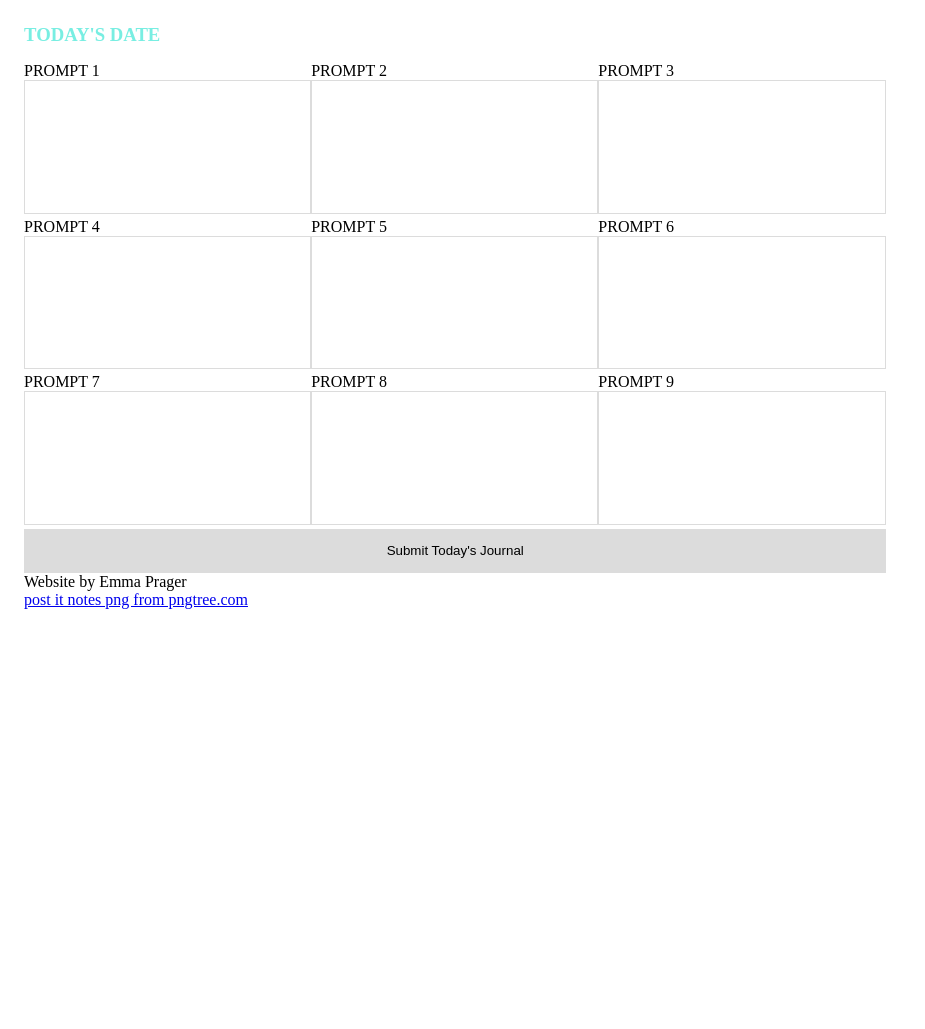
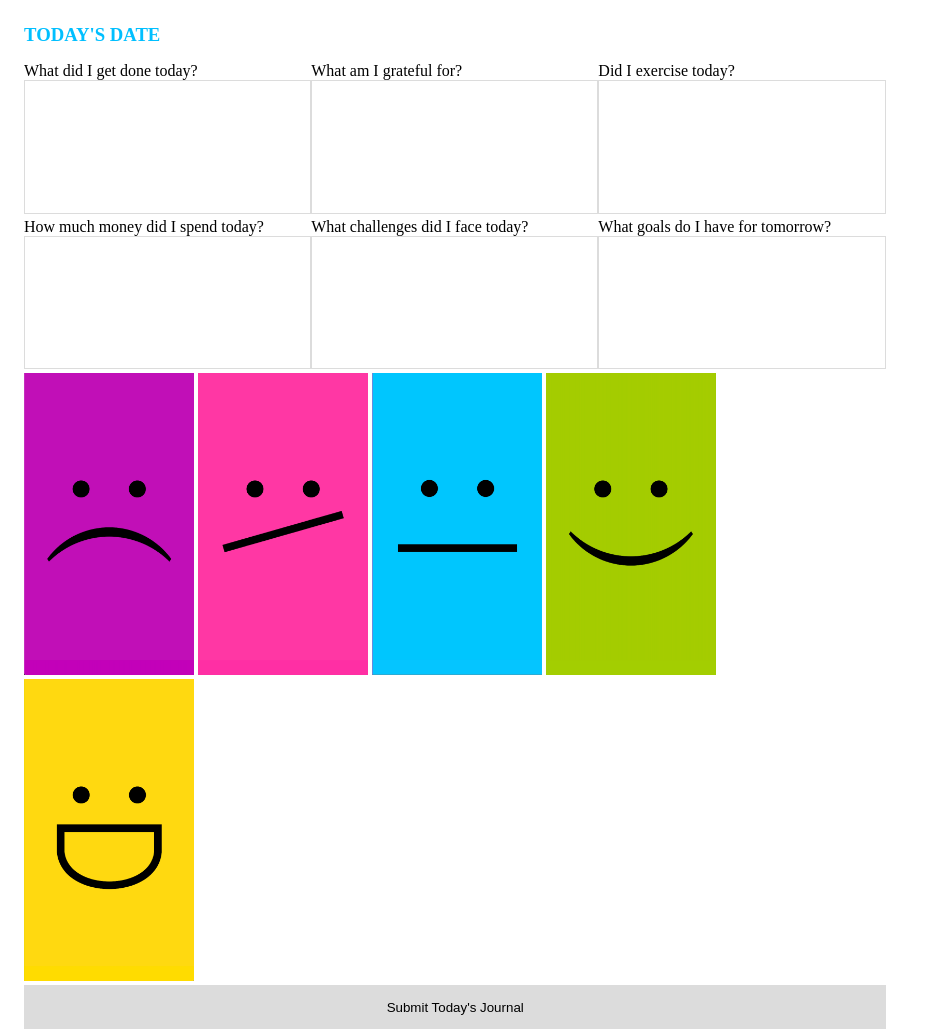
Before and after one commit to eprager/itmd562-final, a plain HTML site: page index.html in a window 1280 px wide. Shown: the whole page, without its empty margins (0-925 px from the left). Before the commit the page ends 800 px from the top, so only its background shows below. Drawn offline with Linux system fonts and the light colour scheme.

Commit message:
formatting and design

```diff
--- a/index.html
+++ b/index.html
@@ -13,50 +13,56 @@
       <h3>TODAY'S DATE</h3>
       <form action="">
       <p>
-        <label for="">PROMPT 1</label>
+        <label for="">What did I get done today?</label>
         <textarea name="" id="" cols="30" rows="7"></textarea>
       </p>
       <p>
-        <label for="">PROMPT 2</label>
+        <label for="">What am I grateful for?</label>
         <textarea name="" id="" cols="30" rows="7"></textarea>
       </p>
       <p>
-        <label for="">PROMPT 3</label>
+        <label for="">Did I exercise today?</label>
         <textarea name="" id="" cols="30" rows="7"></textarea>
       </p>
       <p>
-        <label for="">PROMPT 4</label>
+        <label for="">How much money did I spend today?</label>
         <textarea name="" id="" cols="30" rows="7"></textarea>
       </p>
       <p>
-        <label for="">PROMPT 5</label>
+        <label for="">What challenges did I face today?</label>
         <textarea name="" id="" cols="30" rows="7"></textarea>
       </p>
       <p>
-        <label for="">PROMPT 6</label>
+        <label for="">What goals do I have for tomorrow?</label>
         <textarea name="" id="" cols="30" rows="7"></textarea>
       </p>
-      <p>
-        <label for="">PROMPT 7</label>
-        <textarea name="" id="" cols="30" rows="7"></textarea>
-      </p>
-      <p>
-        <label for="">PROMPT 8</label>
-        <textarea name="" id="" cols="30" rows="7"></textarea>
-      </p>
-      <p>
-        <label for="">PROMPT 9</label>
-        <textarea name="" id="" cols="30" rows="7"></textarea>
-      </p>
+      <group class="inline-radio">
+        <p>
+          <label>
+            <input type="radio" name="mood" value="bad">
+            <img src="images/bad.png" alt="bad"/>
+          </label>
+          <label>
+            <input type="radio" name="mood" value="fine">
+            <img src="images/fine.png" alt="fine"/>
+          </label>
+          <label>
+            <input type="radio" name="mood" value="okay">
+            <img src="images/okay.png" alt="okay"/>
+          </label>
+          <label>
+            <input type="radio" name="mood" value="good">
+            <img src="images/good.png" alt="good"/>
+          </label>
+          <label>
+            <input type="radio" name="mood" value="great">
+            <img src="images/great.png" alt="great"/>
+          </label>
+        </p>
+      </group>
       <p>
         <button>Submit Today's Journal</button>
       </p>
     </form>
   </body>
-  </br> </br>
-  <footer>
-    <p> </p>
-    <p>Website by Emma Prager</p>
-    <a href='https://pngtree.com/so/post it notes'>post it notes png from pngtree.com</a>
-  </footer>
 </html>
--- a/style.css
+++ b/style.css
@@ -17,6 +17,30 @@
 
 * {
   box-sizing: border-box;
+}
+
+[type=radio] {
+  position: absolute;
+  opacity: 0;
+  width: 0;
+  height: 0;
+}
+
+/* IMAGE STYLES */
+[type=radio] + img {
+  cursor: pointer;
+  display: inline;
+}
+
+/* CHECKED STYLES */
+[type=radio]:checked + img {
+  outline: 5px solid black;
+}
+
+img {
+  width: 19.7%;
+  height: auto;
+  text-align: center;
 }
 
 /**************************************/
@@ -77,9 +101,7 @@ ul {
   background: #fff;
 }
 
-form label {
-  display: block;
-}
+
 
 button,
 input,
@@ -93,7 +115,7 @@ button {
   border: 0;
 }
 button:hover, button:focus {
-  background:  #78EEE2;
+  background:  deepskyblue;
   outline: 0;
 }
 
@@ -116,12 +138,12 @@ ul {
 
 h3 {
   margin-bottom: 1rem;
-  color: #78EEE2;
+  color: deepskyblue;
 }
 
 input:focus,
 textarea:focus {
-  outline: 3px solid #78EEE2;
+  outline: 3px solid deepskyblue;
 }
 
 input,
```
Also changed, not shown: images/bad.png (added), images/fine.png (added), images/good.png (added), images/great.png (added), images/icon.png, images/mood.png (added), images/okay.png (added).
